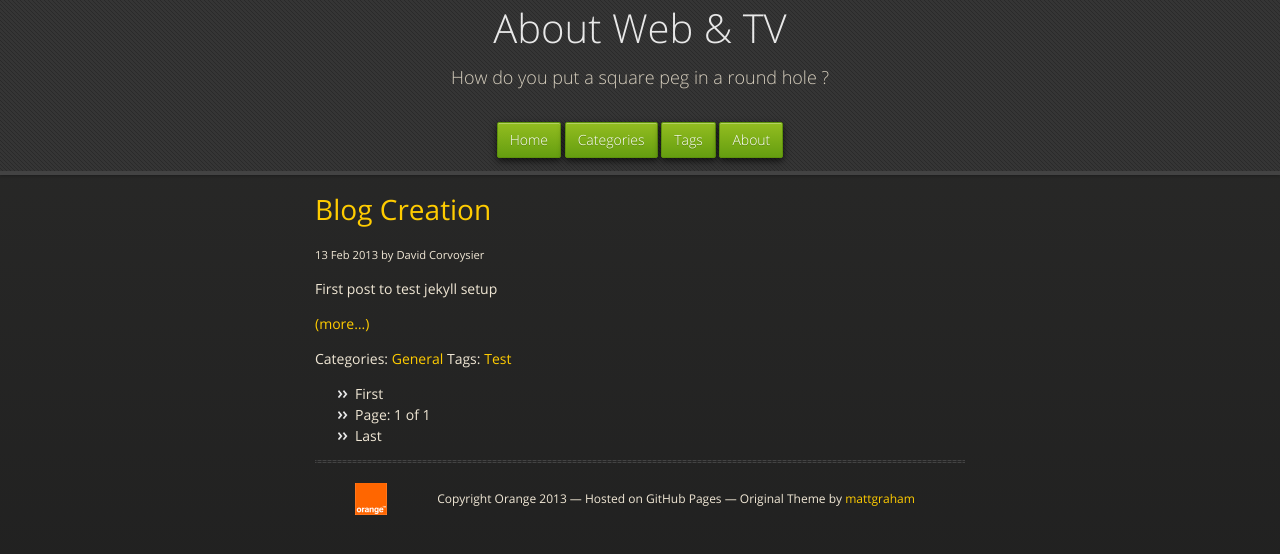
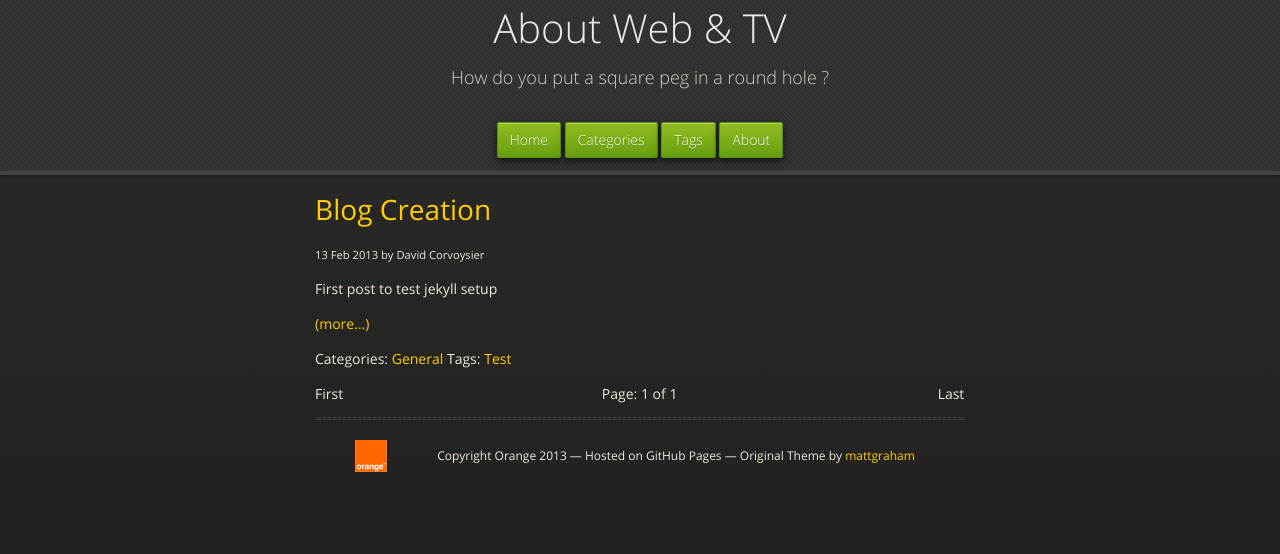
Before and after one commit to ppietrak/dcorvoysier.github.com, a Jekyll site: the page built from index.html, in a window 1280 px wide. Shown: the top 554 px of the page. Built offline with Jekyll 4.4.1, drawn with Linux system fonts in a browser that asks for light colours; nearby versions of some CDN libraries; library files that are not in the unit come from our copies; the list of posts is cut into pages by our own code.

Commit message:
Added pagination styling

```diff
--- a/stylesheets/styles.css
+++ b/stylesheets/styles.css
@@ -347,6 +347,26 @@ dt {
     height: 32px;
     float: left;
 }
+#pagination {
+	list-style: none;
+    -moz-padding-start: 0px;
+    -webkit-padding-start: 0px;
+    height: 20px;
+}
+#pagination li {
+	float: left;
+    width: 33.3%;
+}
+#pagination .previous {
+	text-align: left;
+}
+#pagination .page_number {
+	text-align: center;
+    margin-right: auto;
+}
+#pagination .next {
+	text-align: right;
+}
 @media print, screen and (max-width: 720px) {
   #title .credits {
     display: block;
```
